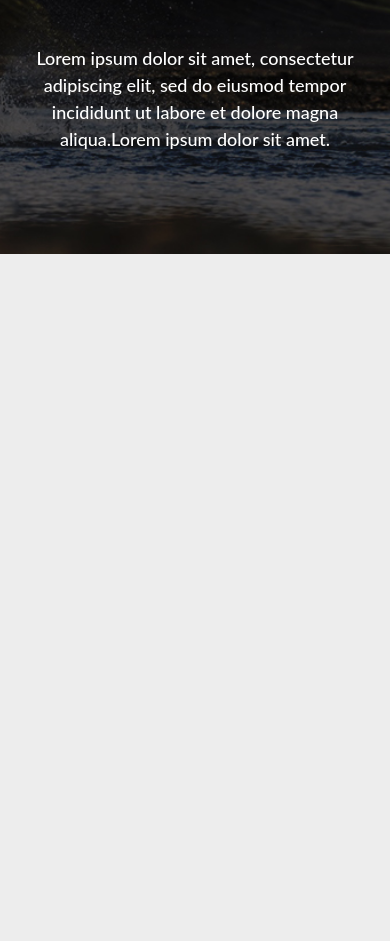
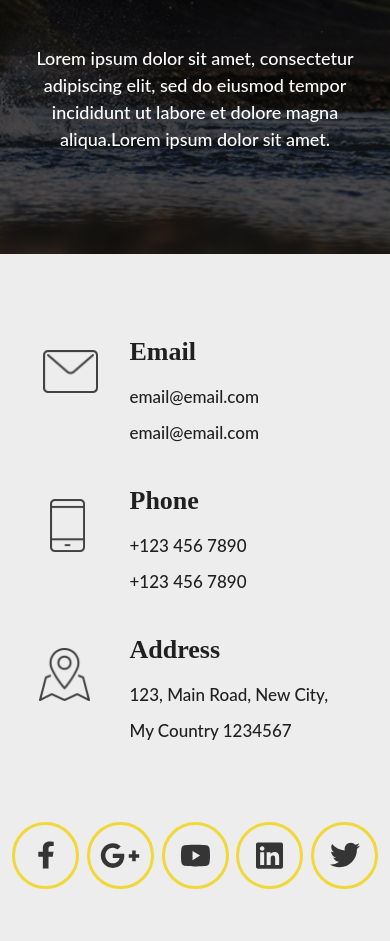
Before and after one commit to BigHeadliner/motocykle, a website: page app/index.html in a window 390 px wide. Shown: the part 10534-11475 px from the top of the page. Before the commit the page ends 10788 px from the top, so only its background shows below. Drawn offline with Linux system fonts and the light colour scheme.

Commit message:
contact section responsive

```diff
--- a/app/scss/_media.scss
+++ b/app/scss/_media.scss
@@ -1,4 +1,25 @@
 
+
+  @media(max-width:1235px) {
+
+     //-- contact --//
+
+    .contact__location {
+      position: absolute;
+      left: 0;
+      right: 0;
+      margin: 0 auto;
+    }
+
+    .contact__item{
+      border: 1px solid transparent;
+    }
+
+    .contact__social-items{
+      border: 1px solid transparent;
+    }
+
+  }
 
   @media(max-width:1207px) {
 
@@ -251,6 +272,16 @@
 
  }
 
+ @media(max-width:1017px){
+
+    //-- contact --//
+
+  .contact__location {
+    position: absolute;
+    top: -105px;
+   }
+
+ }
 
 
   @media(max-width:1015px){
@@ -319,8 +350,29 @@
     margin: 107px auto 37px;
   }
 
+  //-- contact --//
+
+  .contact__inner {
+    padding-top: 107px;
+  }
 
  }
+
+ @media(max-width: 900px) {
+
+  //-- contact --//
+
+   .contact__items{
+     flex-wrap: wrap;
+     justify-content: center;
+   }
+
+   .contact__item{
+     margin: 15px;
+   }
+
+ }
+
 
  @media(max-width: 805px) {
 
@@ -430,6 +482,30 @@
 
 }
 
+@media(max-width:697px){
+
+    //--  contact  --//
+
+  .contact__item--email::before {
+    position: absolute;
+    top: 10px;
+    left: 0px;
+  }
+
+  .contact__item--phone::before {
+    position: absolute;
+    top: 10px;
+    left: 7px;
+  }
+
+  .contact__item--address::before {
+    position: absolute;
+    top: 10px;
+    left: -4px;
+  }
+
+}
+
 @media(max-width:675px){
 
   //--  header --//
@@ -486,6 +562,16 @@
 
 }
 
+@media(max-width:555px){
+
+  //-- contact --//
+
+  .contact__location {
+    display: none;
+  }
+
+}
+
 @media(max-width:550px){
 
   //-- worldwide --//
@@ -510,6 +596,13 @@
   .jurney__subtitle {
     margin: 0 auto 100px;
   }
+
+   //-- contact --//
+
+  .contact__inner {
+    padding-top: 75px;
+ }
+
 }
 
 
@@ -635,6 +728,20 @@
   margin: 0 auto 40px;
 }
 
+//-- contact -- //
+
+.contact__inner {
+  padding-top: 67px;
+}
+
+.contact__items {
+  margin: 0 auto 50px;
+}
+
+.contact__social-items {
+  margin: 0 auto 50px;
+}
+
 }
 
 @media(max-width:370px) {
@@ -671,7 +778,18 @@
     font-size: 49px;
   }
 
-}
+  //-- contact -- //
+
+  .contact__items {
+    margin: 0 auto 40px;
+  }
+
+  .contact__social-item {
+    width: 53px;
+    height: 53px;
+  }
+
+ }
 
 @media(max-width:333px){
 
```
Also changed, not shown: app/index.html (+2 -1 lines), app/css/style.min.css.
